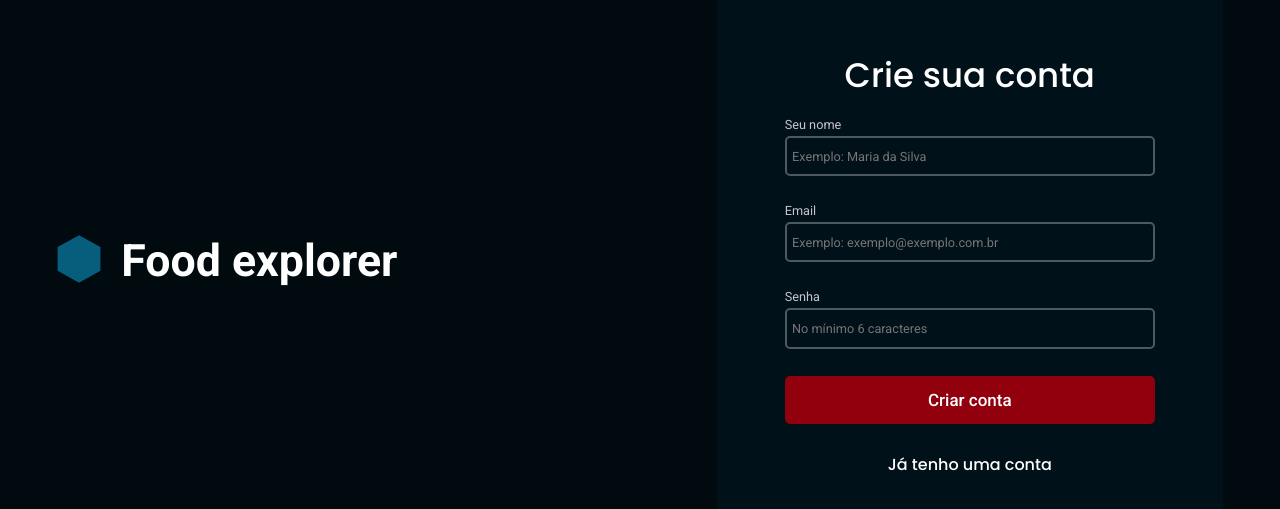
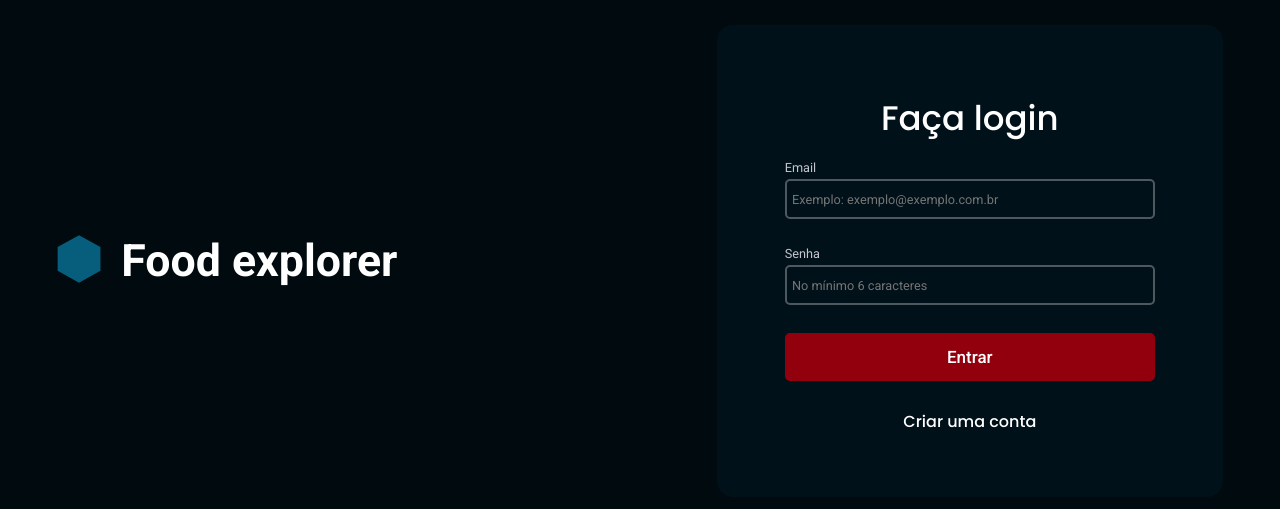
Before and after one commit to EduardoNGomes/Front_end_Explorer_Food, a React (Vite) app: page / in a window 1280 px wide. Shown: the part 139-648 px from the top of the page. Built offline with nearby package versions, Linux system fonts and the light colour scheme.

Commit message:
Create page SignIn

```diff
--- /dev/null
+++ b/src/components/MenuSignIn/index.jsx
@@ -0,0 +1,49 @@
+import { LabelInput } from "../Labelnput";
+import { Container } from "./style";
+
+import {useState} from 'react'
+import { Button } from "../Button";
+import { ButtonTransparrent } from "../ButtonTransparent";
+
+export const MenuSignIn = ({title, ...rest}) => {
+  const [name, setName] = useState('')
+  const [email, setEmail] = useState('')
+  const [password, setPassword] = useState('')
+
+
+  return(
+    <Container {...rest}>
+      <h1>
+        {title}
+      </h1>
+
+
+      <LabelInput
+        text='Email'
+        placeholder='Exemplo: exemplo@exemplo.com.br'
+        id='email'
+        type='text'
+        onChange={(e)=>setEmail(e.target.value)}
+      />
+
+      <LabelInput
+        text='Senha'
+        placeholder='No mínimo 6 caracteres'
+        id='password'
+        type='text'
+        onChange={(e)=>setPassword(e.target.value)}
+      />
+
+      <Button
+        title='Entrar'
+      />
+
+      <ButtonTransparrent
+        title='Criar uma conta'
+      />
+
+
+
+    </Container>
+  )
+}
--- /dev/null
+++ b/src/components/MenuSignIn/style.js
@@ -0,0 +1,22 @@
+import styled from 'styled-components'
+
+export const Container = styled.form`
+  background: ${({ theme }) => theme.COLORS.BACKGROUND_HEADER};
+  width: 100%;
+  max-width: 47.6rem;
+  align-self: center;
+
+  padding: 6.4rem;
+  border-radius: 16px;
+
+  display: flex;
+  flex-direction: column;
+  gap: 1.6rem;
+  h1 {
+    text-align: center;
+    font-family: ${({ theme }) => theme.COLORS.FONT_TEXT};
+    font-weight: 500;
+    font-size: 3.2rem;
+    color: ${({ theme }) => theme.COLORS.COLOR_TEXT_WHITE};
+  }
+`
--- a/src/main.jsx
+++ b/src/main.jsx
@@ -6,6 +6,7 @@ import theme from './styles/theme'
 import GlobalStyle from './styles/global'
 
 import { SignUp } from './pages/SignUp'
+import { SignIn } from './pages/SignIn'
 
 
 
@@ -13,7 +14,7 @@ ReactDOM.createRoot(document.getElementById('root')).render(
   <React.StrictMode>
     <ThemeProvider theme={theme}>
       <GlobalStyle/>
-      <SignUp/>
+      <SignIn/>
     </ThemeProvider>
   </React.StrictMode>
 )
--- /dev/null
+++ b/src/pages/SignIn/index.jsx
@@ -0,0 +1,18 @@
+import { MenuSignIn } from "../../components/MenuSignIn"
+import { Container, Content} from "./style"
+
+export const SignIn = () =>{
+  return(
+    <Container>
+      <Content>
+        <svg width="44" height="48" viewBox="0 0 44 48" fill="none" xmlns="http://www.w3.org/2000/svg">
+        <path d="M22.0318 0.216492L43.4349 12.0918V35.8425L22.0318 47.7179L0.628698 35.8425V12.0918L22.0318 0.216492Z" fill="#065E7C"/>
+        </svg>
+        <h1>Food explorer</h1>
+      </Content>
+      <MenuSignIn
+        title='Faça login'
+      />
+    </Container>
+  )
+}
--- /dev/null
+++ b/src/pages/SignIn/style.js
@@ -0,0 +1,19 @@
+import styled from 'styled-components'
+
+export const Container = styled.div`
+  width: 100%;
+  height: 100vh;
+  display: flex;
+  gap: 30rem;
+  justify-content: center;
+`
+export const Content = styled.div`
+  display: flex;
+  gap: 1.9rem;
+  align-self: center;
+  h1 {
+    font-size: 4.2rem;
+    font-weight: 700;
+    color: ${({ theme }) => theme.COLORS.COLOR_TEXT_WHITE};
+  }
+`
```
